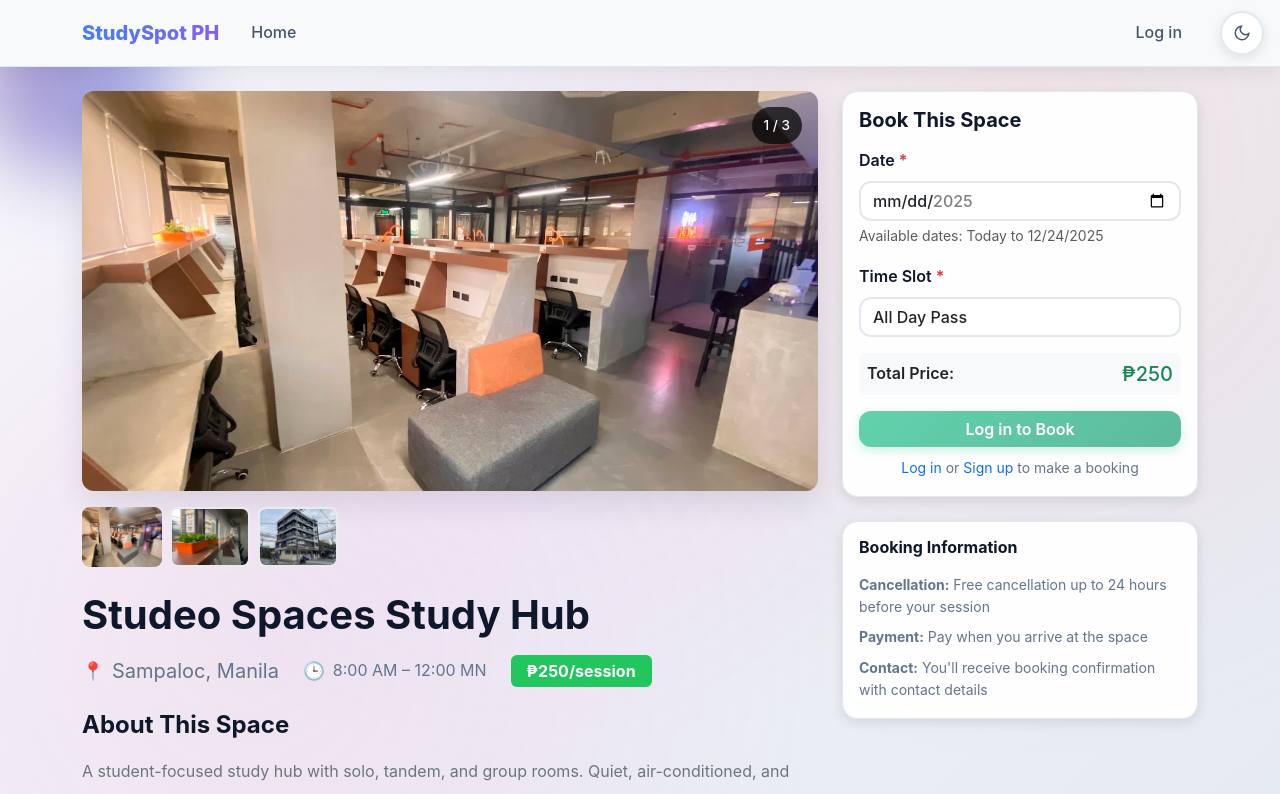
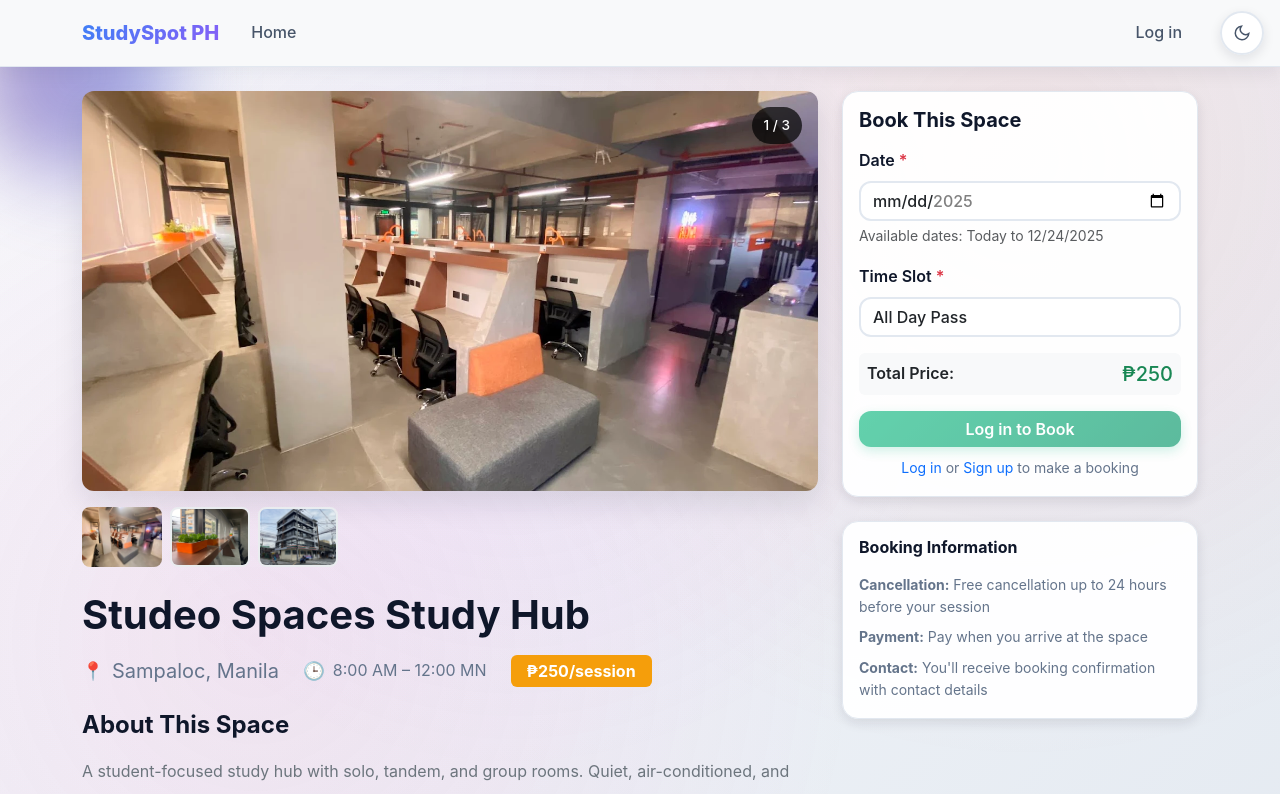
Before and after one commit to ter421/midterm-project-3rd-year, a React (Vite) app: page /space/1 in a window 1280 px wide. Shown: the top 794 px of the page. Built offline with nearby package versions, Linux system fonts and the light colour scheme.

Commit message:
price range

```diff
--- a/src/pages/SpaceDetail.jsx
+++ b/src/pages/SpaceDetail.jsx
@@ -171,7 +171,7 @@ export default function SpaceDetail() {
               <div
                 className="badge px-3 py-2"
                 style={{
-                  background: space.price <= 250 ? '#22c55e' : space.price <= 400 ? '#f59e0b' : '#ef4444',
+                  background: space.price <= 200 ? '#22c55e' : space.price <= 350 ? '#f59e0b' : '#ef4444',
                   color: 'white',
                   fontSize: '1rem',
                   fontWeight: '700'
```
